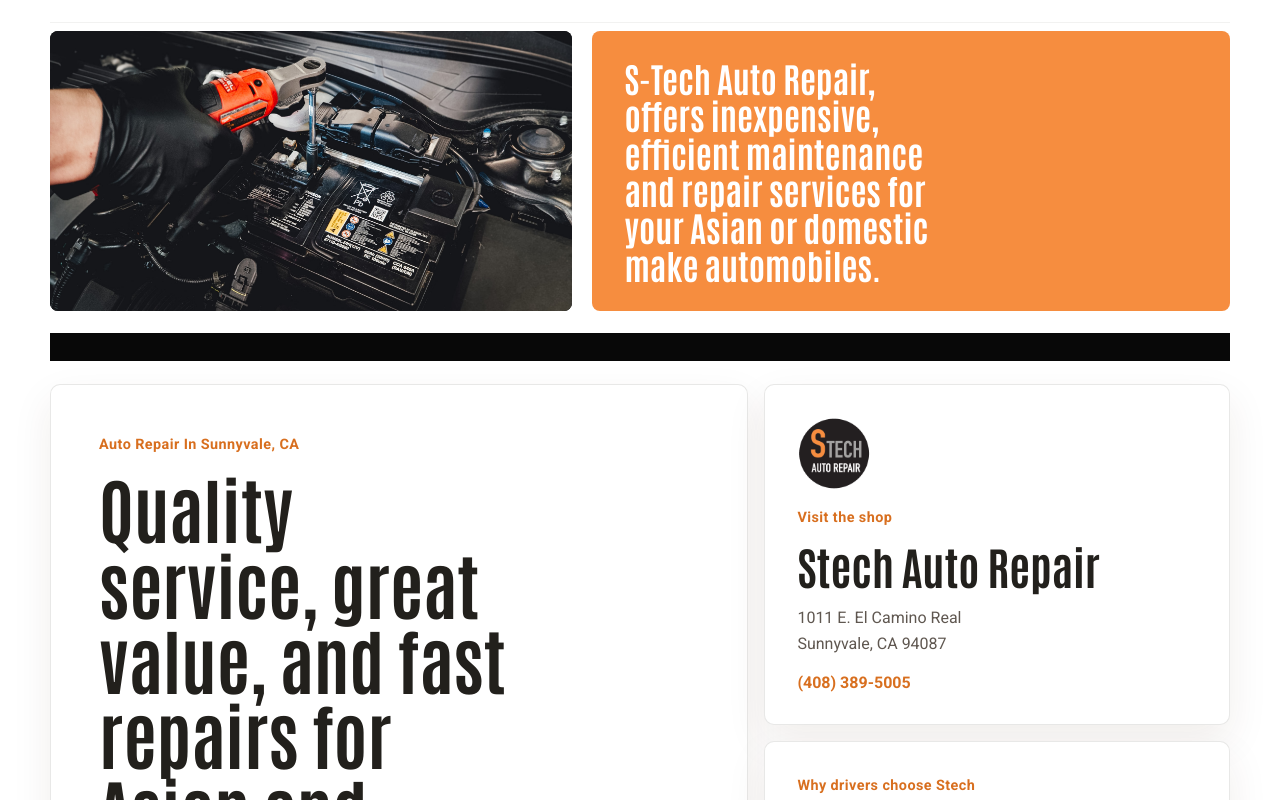
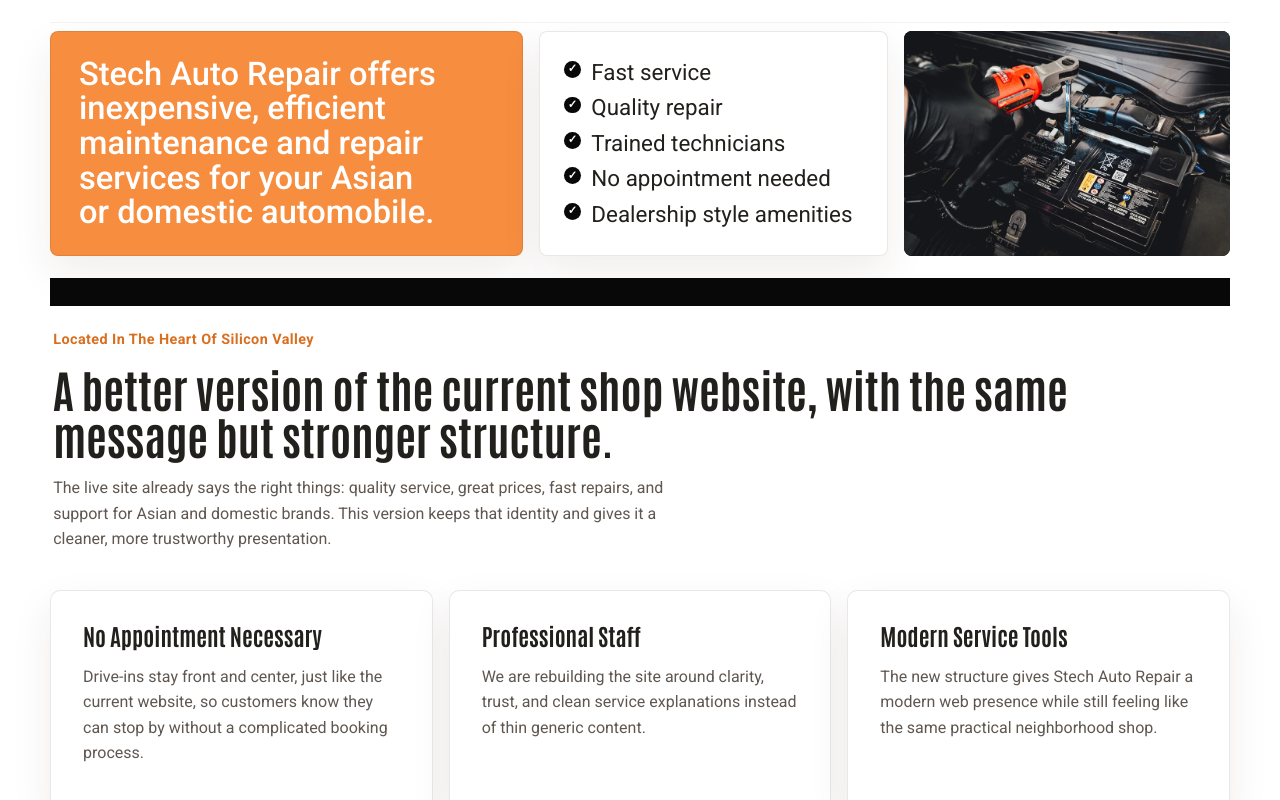
Before and after one commit to DietmarSZ/stechherman, a Next.js app: page / in a window 1280 px wide. Shown: the part 160-960 px from the top of the page. Built offline with nearby package versions, Linux system fonts and the light colour scheme.

Commit message:
Rebuild homepage top section layout

```diff
--- a/src/app/globals.css
+++ b/src/app/globals.css
@@ -197,49 +197,100 @@ main {
   gap: 1.4rem;
 }
 
-.hero-banner,
+.top-intro,
 .intro-grid {
   display: grid;
   gap: 1rem;
 }
 
-.hero-banner {
-  grid-template-columns: minmax(0, 0.9fr) minmax(320px, 1.1fr);
-  gap: 1.3rem;
+.top-intro {
+  grid-template-columns: minmax(0, 1.22fr) minmax(240px, 0.9fr) minmax(250px, 0.84fr);
   align-items: stretch;
 }
 
-.hero-banner-image,
-.hero-banner-fill {
-  min-height: 280px;
+.top-intro-copy,
+.top-intro-signals,
+.top-intro-media {
+  min-height: 204px;
   border-radius: var(--radius-md);
   overflow: hidden;
 }
 
-.hero-banner-image {
-  position: relative;
-  background: #000;
+.top-intro-copy,
+.top-intro-signals {
+  border: 1px solid var(--line);
+  box-shadow: var(--shadow);
 }
 
-.banner-image {
-  object-fit: cover;
+.top-intro-copy {
+  background: var(--accent);
+  display: flex;
+  align-items: center;
+  padding: 1.55rem 1.75rem;
 }
 
-.hero-banner-fill {
-  background: var(--accent);
-  display: flex;
-  align-items: end;
-  padding: 1.75rem 2rem;
+.top-intro-copy p {
+  max-width: 20ch;
+  margin: 0;
+  color: #ffffff;
+  font-size: clamp(1.85rem, 2.55vw, 2.55rem);
+  line-height: 1.06;
+  font-weight: 500;
 }
 
-.hero-banner-fill p {
+.top-intro-signals {
+  background: var(--surface);
+  display: flex;
+  align-items: center;
+  padding: 1.45rem 1.5rem;
+}
+
+.top-signal-list,
+.signal-list,
+.check-list,
+.service-card ul,
+.hours {
   margin: 0;
-  max-width: 19ch;
+  padding: 0;
+  list-style: none;
+}
+
+.top-signal-list {
+  display: grid;
+  gap: 0.65rem;
+}
+
+.top-signal-list li {
+  position: relative;
+  padding-left: 1.7rem;
+  color: var(--ink);
+  font-size: clamp(1.15rem, 1.75vw, 1.7rem);
+  line-height: 1.12;
+}
+
+.top-signal-list li::before {
+  content: "✓";
+  position: absolute;
+  left: 0;
+  top: 0.08rem;
+  display: grid;
+  place-items: center;
+  width: 1.05rem;
+  height: 1.05rem;
+  border-radius: 999px;
+  background: var(--black-bar);
   color: #ffffff;
-  font-family: var(--font-heading), "Helvetica Neue", "Arial Narrow", Arial, sans-serif;
-  font-size: clamp(1.5rem, 2.7vw, 2.5rem);
-  line-height: 1.08;
+  font-size: 0.7rem;
   font-weight: 700;
+}
+
+.top-intro-media {
+  position: relative;
+  background: #000000;
+}
+
+.top-intro-image {
+  object-fit: cover;
 }
 
 .hero-divider {
@@ -371,15 +422,6 @@ span {
   background: var(--surface-soft);
   border: 1px solid rgba(180, 77, 20, 0.16);
   color: var(--accent-deep);
-}
-
-.signal-list,
-.check-list,
-.service-card ul,
-.hours {
-  margin: 0;
-  padding: 0;
-  list-style: none;
 }
 
 .signal-list {
@@ -677,7 +719,7 @@ span {
 }
 
 @media (max-width: 960px) {
-  .hero-banner,
+  .top-intro,
   .intro-grid,
   .three-up,
   .service-grid,
@@ -718,6 +760,16 @@ span {
     padding: 2.2rem;
   }
 
+  .top-intro-copy,
+  .top-intro-signals,
+  .top-intro-media {
+    min-height: 0;
+  }
+
+  .top-intro-media {
+    min-height: 280px;
+  }
+
   .signal-list {
     grid-template-columns: 1fr;
   }
@@ -740,6 +792,14 @@ span {
     padding: 1.4rem;
   }
 
+  .top-intro-copy {
+    padding: 1.35rem;
+  }
+
+  .top-intro-signals {
+    padding: 1.25rem 1.35rem;
+  }
+
   h1 {
     font-size: clamp(2.4rem, 13vw, 3.6rem);
   }
@@ -750,6 +810,14 @@ span {
 
   .brand-mark img {
     height: 74px;
+  }
+
+  .top-intro-copy p {
+    font-size: clamp(1.55rem, 8vw, 2.1rem);
+  }
+
+  .top-signal-list li {
+    font-size: 1.1rem;
   }
 
   .button {
--- a/src/app/page.tsx
+++ b/src/app/page.tsx
@@ -40,79 +40,35 @@ export default function HomePage() {
         dangerouslySetInnerHTML={{ __html: JSON.stringify(faqSchema) }}
       />
 
-      <section className="hero-banner">
-        <div className="hero-banner-image">
+      <section className="top-intro">
+        <article className="top-intro-copy">
+          <p>
+            Stech Auto Repair offers inexpensive, efficient maintenance and repair services for your
+            Asian or domestic automobile.
+          </p>
+        </article>
+
+        <article className="top-intro-signals">
+          <ul className="top-signal-list">
+            {site.heroPoints.map((signal) => (
+              <li key={signal}>{signal}</li>
+            ))}
+          </ul>
+        </article>
+
+        <div className="top-intro-media">
           <Image
             src="/images/service-wheel.jpg"
             alt="Technician working on a wheel and tire assembly in the repair bay"
             fill
             priority
-            className="banner-image"
-            sizes="(max-width: 960px) 100vw, 50vw"
+            className="top-intro-image"
+            sizes="(max-width: 960px) 100vw, 33vw"
           />
-        </div>
-        <div className="hero-banner-fill">
-          <p>
-            S-Tech Auto Repair, offers inexpensive, efficient maintenance and repair services for
-            your Asian or domestic make automobiles.
-          </p>
         </div>
       </section>
 
       <div className="hero-divider" aria-hidden="true" />
-
-      <section className="intro-grid">
-        <article className="hero-copy intro-primary">
-          <p className="eyebrow">{site.hero.eyebrow}</p>
-          <h1>{site.hero.title}</h1>
-          <p className="lede">{site.hero.description}</p>
-          <div className="cta-row">
-            <PhoneAction
-              className="button button-primary"
-              label="Call The Shop"
-              phone={site.phone}
-              phoneHref={site.phoneHref}
-            />
-            <Link className="button button-secondary" href="/contact">
-              Find Us
-            </Link>
-          </div>
-        </article>
-
-        <aside className="intro-side">
-          <article className="panel info-block">
-            <Image
-              src="/images/logo-round.png"
-              alt="Round Stech Auto Repair logo"
-              width={74}
-              height={73}
-              className="info-badge"
-            />
-            <p className="card-label">Visit the shop</p>
-            <h2>{site.name}</h2>
-            <p>
-              {site.address.streetAddress}
-              <br />
-              {site.address.addressLocality}, {site.address.addressRegion} {site.address.postalCode}
-            </p>
-            <PhoneAction
-              className="inline-phone-link"
-              label={site.phone}
-              phone={site.phone}
-              phoneHref={site.phoneHref}
-            />
-          </article>
-
-          <article className="panel signal-panel">
-            <p className="card-label">Why drivers choose Stech</p>
-            <ul className="signal-list">
-              {site.heroPoints.map((signal) => (
-                <li key={signal}>{signal}</li>
-              ))}
-            </ul>
-          </article>
-        </aside>
-      </section>
 
       <section className="section">
         <div className="section-heading">
--- a/src/lib/site.ts
+++ b/src/lib/site.ts
@@ -39,10 +39,11 @@ export const site = {
     { label: "View Services", href: "/services" },
   ],
   heroPoints: [
-    "No appointment necessary",
-    "Professional staff",
-    "Modern service tools",
-    "ASE-certified technicians",
+    "Fast service",
+    "Quality repair",
+    "Trained technicians",
+    "No appointment needed",
+    "Dealership style amenities",
   ],
   services: [
     {
```
